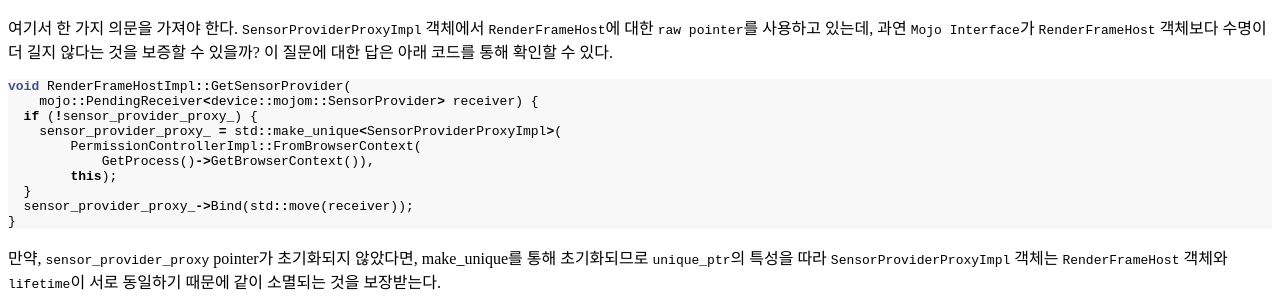
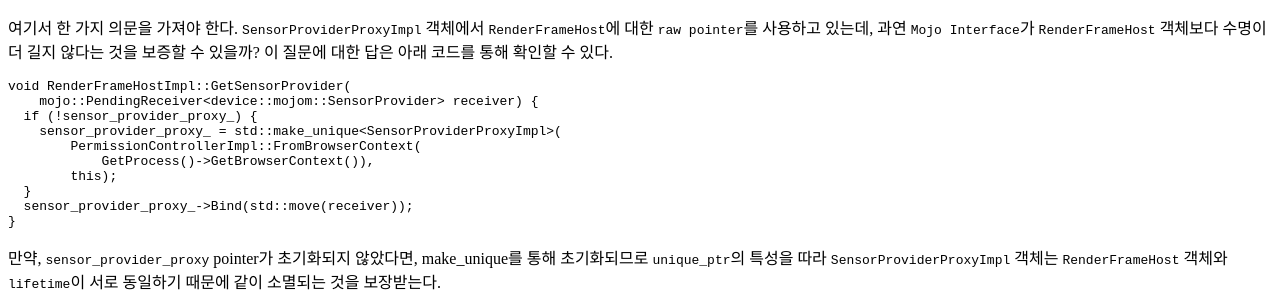
Before and after one commit to abysslab/abysslab.github.io, a Jekyll site: the page built from _posts/2022-03-29-UaF1.md, in a window 1280 px wide and 900 px high, scrolled down 672 px. Shown: the part 181-483 px from the top of the window. Built offline with Jekyll 4.4.1, drawn with Linux system fonts in a browser that asks for light colours.

Commit message:
Update 2022-03-29-UaF1.md

````diff
--- a/_posts/2022-03-29-UaF1.md
+++ b/_posts/2022-03-29-UaF1.md
@@ -32,7 +32,7 @@
 
 여기서 한 가지 의문을 가져야 한다. ```SensorProviderProxyImpl``` 객체에서 ```RenderFrameHost```에 대한 ```raw pointer```를 사용하고 있는데, 과연 ```Mojo Interface```가 ```RenderFrameHost``` 객체보다 수명이 더 길지 않다는 것을 보증할 수 있을까? 이 질문에 대한 답은 아래 코드를 통해 확인할 수 있다.
 
-~~~c++
+```C++
 void RenderFrameHostImpl::GetSensorProvider(
     mojo::PendingReceiver<device::mojom::SensorProvider> receiver) {
   if (!sensor_provider_proxy_) {
@@ -43,7 +43,7 @@
   }
   sensor_provider_proxy_->Bind(std::move(receiver));
 }
-~~~
+```
 
 만약, ```sensor_provider_proxy``` pointer가 초기화되지 않았다면, make_unique를 통해 초기화되므로 ```unique_ptr```의 특성을 따라 ```SensorProviderProxyImpl``` 객체는 ```RenderFrameHost``` 객체와 ```lifetime```이 서로 동일하기 때문에 같이 소멸되는 것을 보장받는다.
 
````
